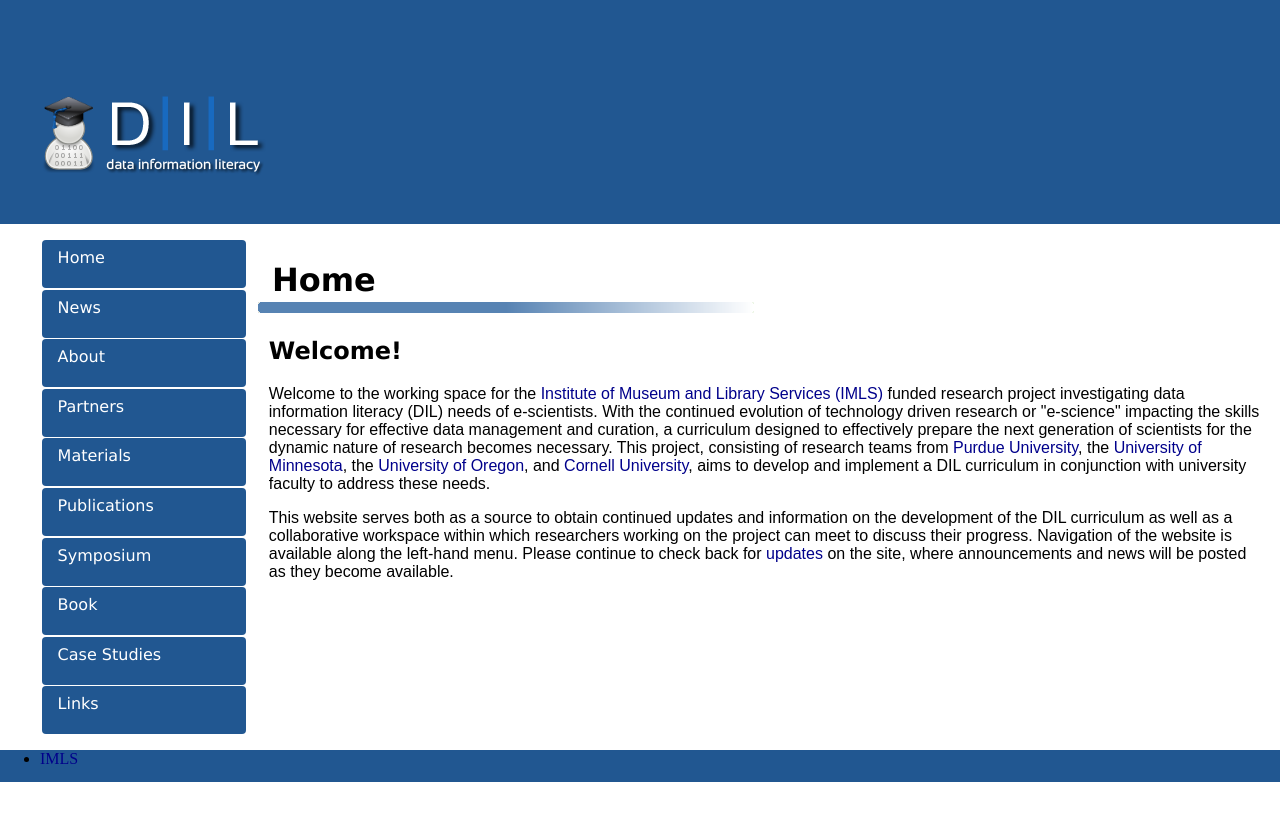
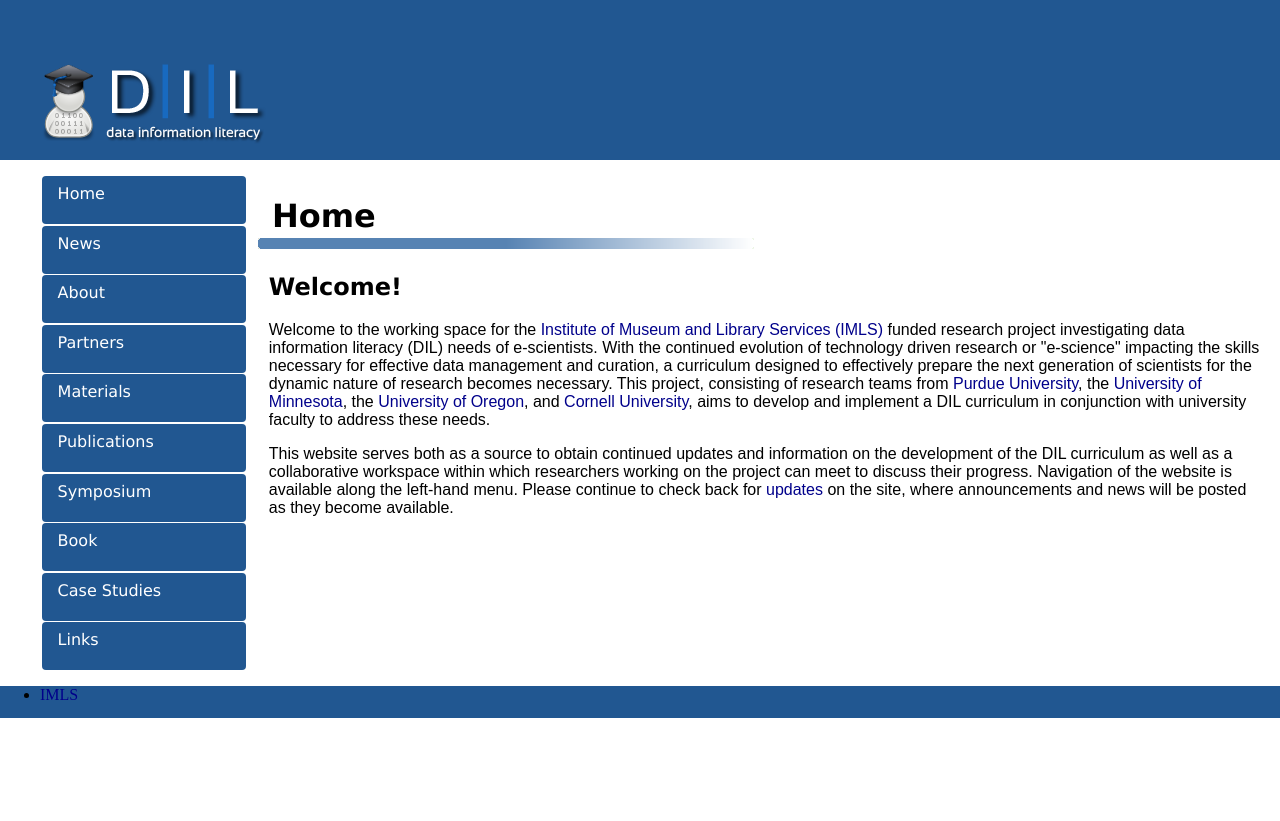
Before and after one commit to datainfolit/datainfolit, a Jekyll site: the page built from index.html, in a window 1280 px wide. Shown: the top 821 px of the page. Built offline with Jekyll 4.4.1, drawn with Linux system fonts in a browser that asks for light colours.

Commit message:
Update main.css

```diff
--- a/css/main.css
+++ b/css/main.css
@@ -87,8 +87,8 @@
     background: #215791;
     width: 100%;
     height: 4em;
-    padding-top: 5em;
-    padding-bottom: 5em;
+    padding-top: 3em;
+    padding-bottom: 3em;
     padding-left: 2em;
     padding-right: 2em;
 }
```
